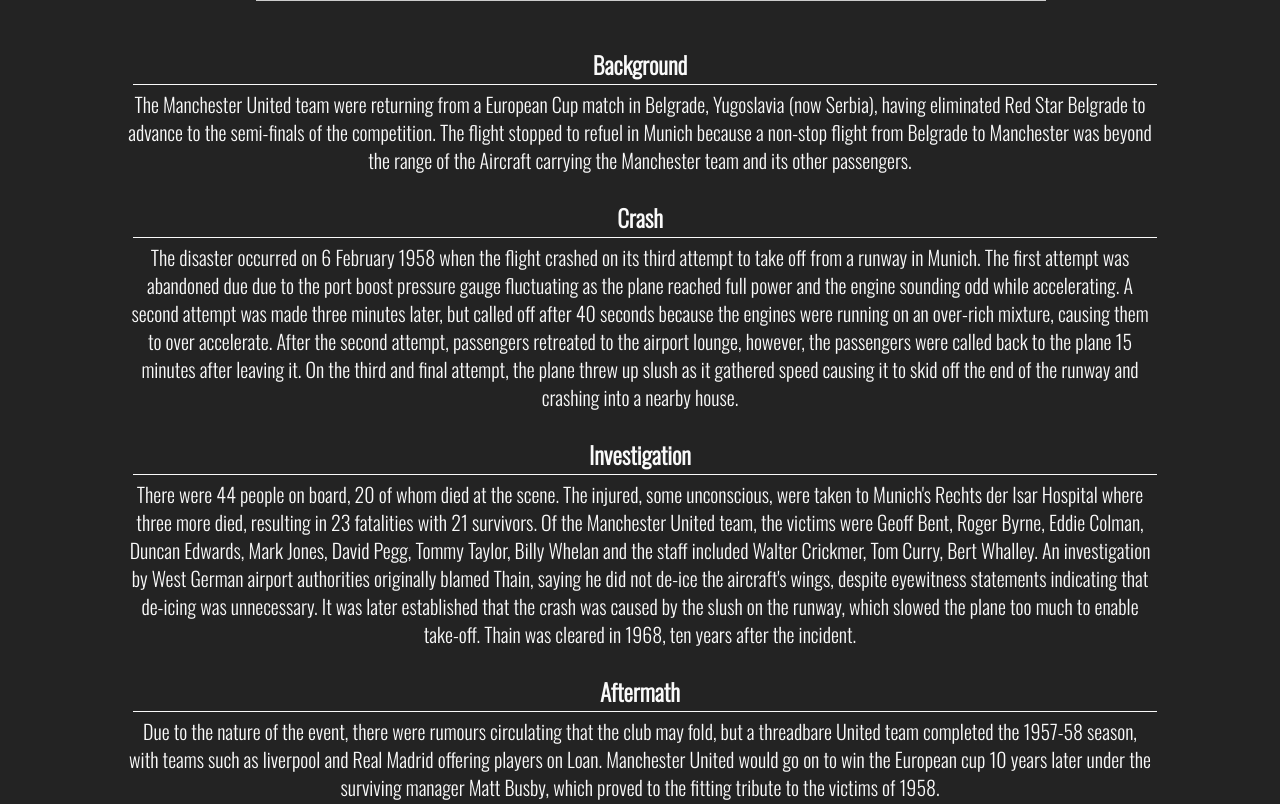
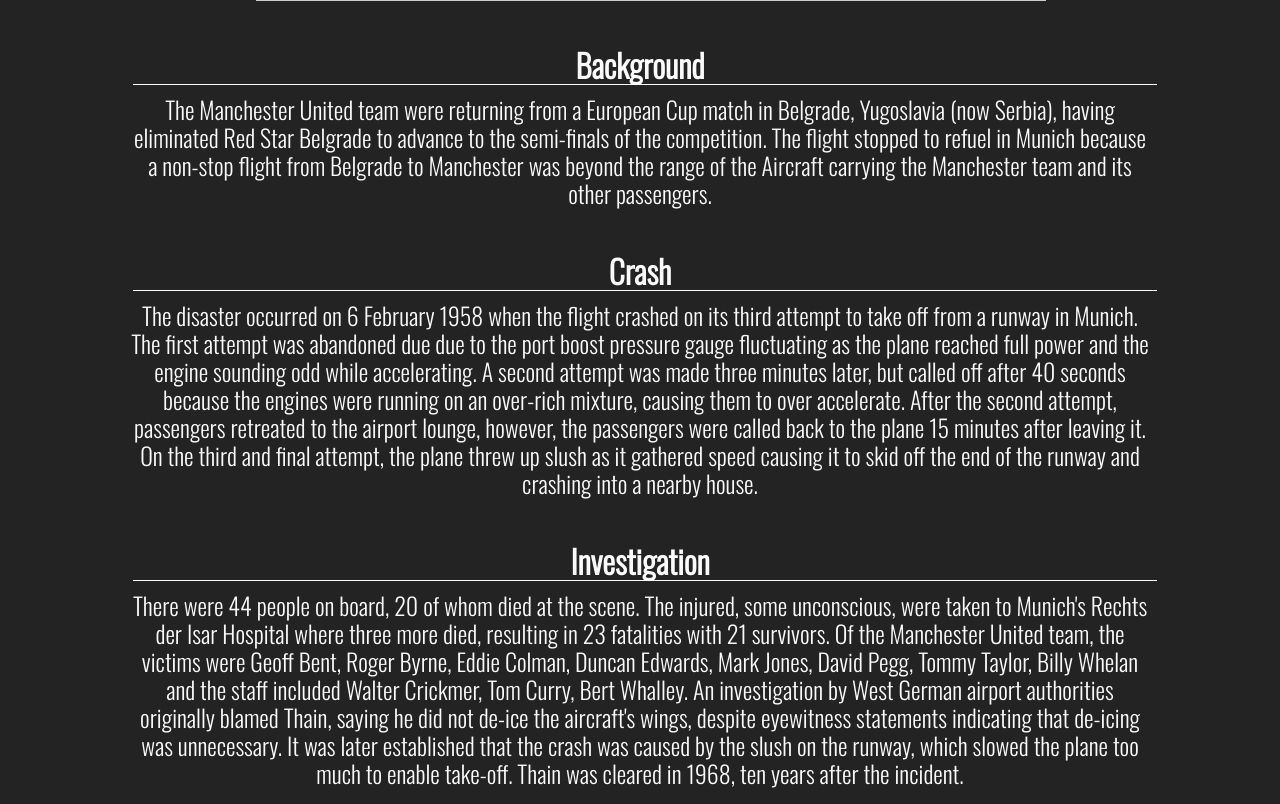
Before and after one commit to mmunson94/Portfolio-Project-1, a plain HTML site: page index.html in a window 1280 px wide. Shown: the part 1611-2415 px from the top of the page. Drawn offline with nearby package versions, Linux system fonts and the light colour scheme.

Commit message:
Add style to overview p and h3

```diff
--- a/assets/css/style.css
+++ b/assets/css/style.css
@@ -84,17 +84,23 @@ h1, h2 {
     width: 80%;
     margin-left: auto;
     margin-right: auto;
-    margin-bottom: 20px;
+    margin-bottom: 100px;
+    font-size: 1.5rem;
 }
 
 .overview-main > p {
-    margin-bottom: 30px;
+    margin-bottom: 50px;
+    margin-top: 10px;
+}
+
+.overview-main > h3 {
+    font-size: 2rem;
 }
 
 #about {
     text-align: center;
     margin: 50px;
-    font-size: 3.25rem;
+    font-size: 3rem;
 }
 
 
```
